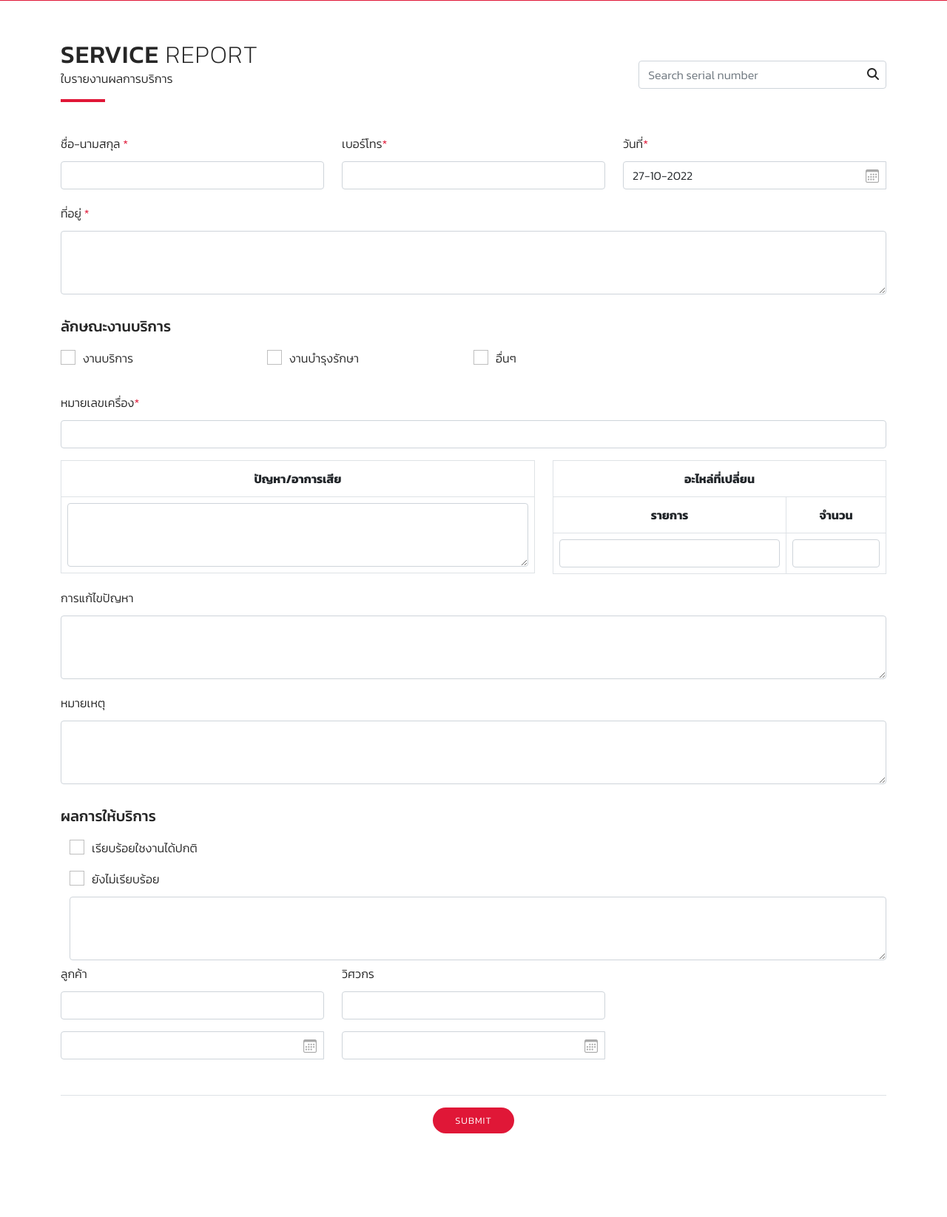
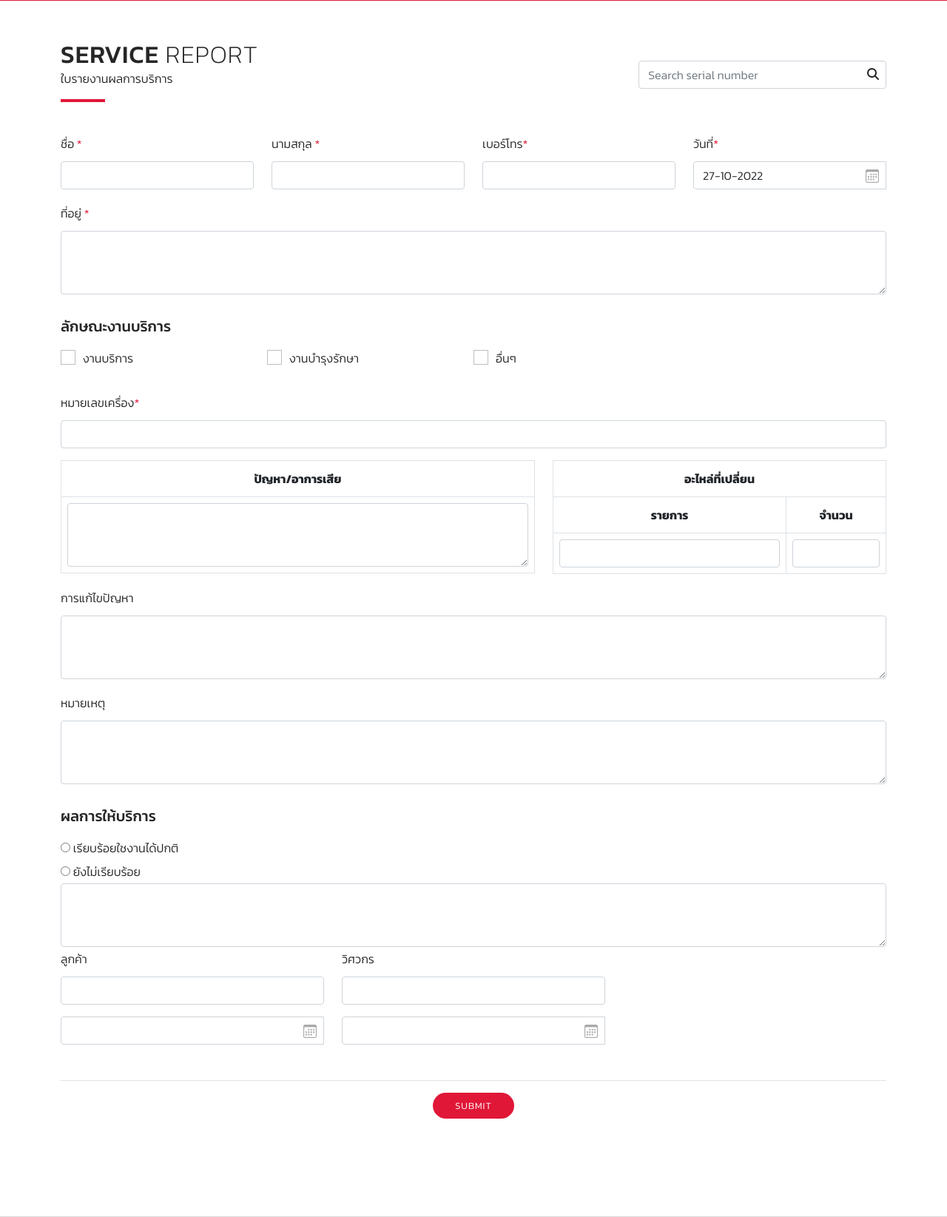
Before and after one commit to Porrapat/yuwell_frontend, a PHP site: page /service-report.php in a window 1280 px wide. Shown: the part 59-1704 px from the top of the page at 74% size. Run offline with PHP 8.4, Linux system fonts and the light colour scheme; lists and menus that the app fills with data are empty.

Commit message:
add this 3 files.

```diff
--- a/service-report.php
+++ b/service-report.php
@@ -35,19 +35,25 @@
                         </div>
                         <form action="">
                             <div class="row">
-                                <div class="col-12 col-md-4">
+                                <div class="col-12 col-md-3">
                                     <div class="mb-3">
-                                        <label class="form-label">ชื่อ-นามสกุล <span>*</span></label>
-                                        <input type="text" class="form-control">
+                                        <label class="form-label">ชื่อ <span>*</span></label>
+                                        <input type="text" name="name" class="form-control">
                                     </div>
                                 </div>
-                                <div class="col-12 col-md-4">
+                                <div class="col-12 col-md-3">
+                                    <div class="mb-3">
+                                        <label class="form-label">นามสกุล <span>*</span></label>
+                                        <input type="text" name="surname" class="form-control">
+                                    </div>
+                                </div>
+                                <div class="col-12 col-md-3">
                                     <div class="mb-3">
                                         <label class="form-label">เบอร์โทร<span>*</span></label>
-                                        <input type="text" class="form-control">
+                                        <input type="text" name="telephone" class="form-control">
                                     </div>
                                 </div>
-                                <div class="col-12 col-md-4">
+                                <div class="col-12 col-md-3">
                                     <div class="mb-3">
                                         <label class="form-label">วันที่<span>*</span></label>
                                         <div id="datepicker" class="installation input-group date" data-date-format="dd-mm-yyyy">
@@ -153,14 +159,14 @@
                                 <div class="col-12">
                                     <h5>ผลการให้บริการ</h5>
                                     <div class="row">
-                                        <div class="form-check form-check-inline col-12">
-                                            <input class="form-check-input" type="checkbox" id="4" value="option4">
-                                            <label class="form-check-label" for="repairCheckbox4">เรียบร้อยใชงานได้ปกติ</label>
+                                        <div class="form-radio form-radio-inline col-12">
+                                            <input class="form-radio-input" type="radio" name="result_type" value="sucess">
+                                            <label class="form-radio-label">เรียบร้อยใชงานได้ปกติ</label>
                                         </div>
-                                        <div class="form-check form-check-inline col-12">
-                                            <input class="form-check-input" type="checkbox" id="5" value="option5">
-                                            <label class="form-check-label" for="repairCheckbox5">ยังไม่เรียบร้อย</label>
-                                            <textarea class="form-control" rows="3"></textarea>
+                                        <div class="form-radio form-radio-inline col-12">
+                                            <input class="form-radio-input" type="radio" name="result_type" value="fail">
+                                            <label class="form-radio-label">ยังไม่เรียบร้อย</label>
+                                            <textarea class="form-control" name="result_type_not_good" rows="3"></textarea>
                                         </div>
                                     </div>
                                 </div>
```
Also changed, not shown: migration.sql (added, +36 -0 lines), warranty.php (+3 -18 lines).
